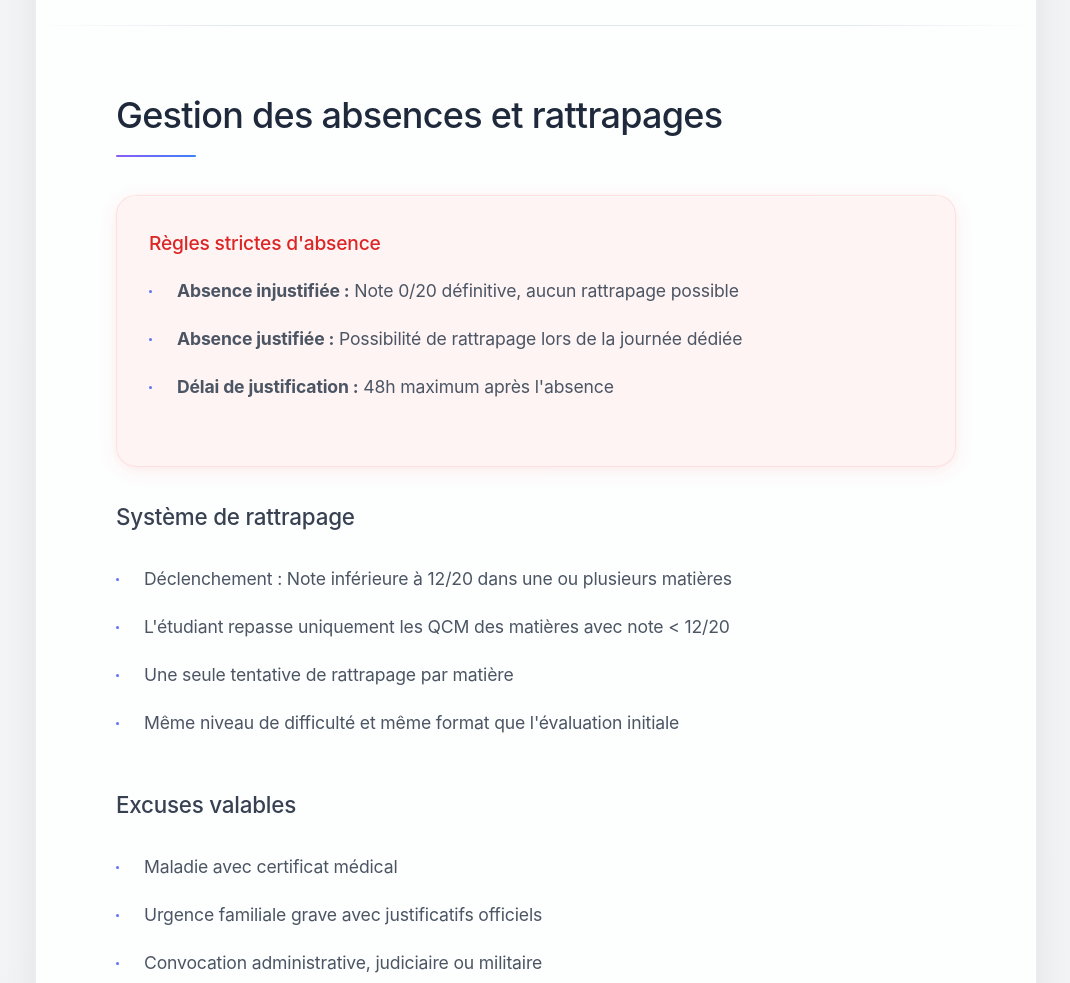
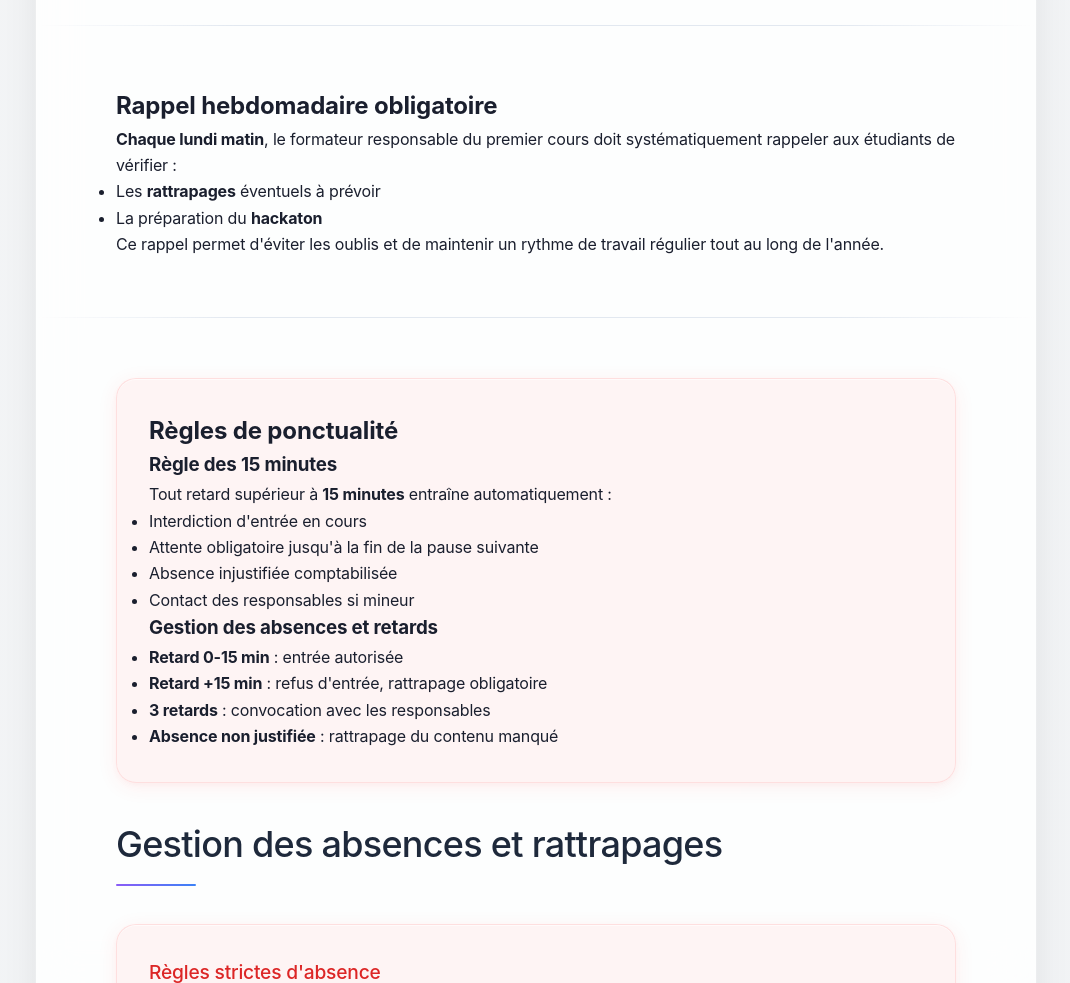
Before and after one commit to adamfrance/djfhlsHFKLjsdhfluh3d1f6s5DF135d1sf654DSF321df65D3F2165df3SD1F65df1, a plain HTML site: page docs/index.html in a window 1280 px wide. Shown: the part 7680-8663 px from the top of the page, without its empty margins (104-1174 px from the left). Drawn offline with Linux system fonts and the light colour scheme.

Commit message:
Update index.html

```diff
--- a/docs/index.html
+++ b/docs/index.html
@@ -782,6 +782,40 @@
                 </div>
             </div>
 
+
+<div class="section">
+    <h2>Rappel hebdomadaire obligatoire</h2>
+
+    <p><strong>Chaque lundi matin</strong>, le formateur responsable du premier cours doit systématiquement rappeler aux étudiants de vérifier :</p>
+    <ul>
+        <li>Les <strong>rattrapages</strong> éventuels à prévoir</li>
+        <li>La préparation du <strong>hackaton</strong></li>
+    </ul>
+
+    <p>Ce rappel permet d'éviter les oublis et de maintenir un rythme de travail régulier tout au long de l'année.</p>
+</div>
+
+<div class="important">
+    <h2>Règles de ponctualité</h2>
+
+    <h3>Règle des 15 minutes</h3>
+    <p>Tout retard supérieur à <strong>15 minutes</strong> entraîne automatiquement :</p>
+    <ul>
+        <li>Interdiction d'entrée en cours</li>
+        <li>Attente obligatoire jusqu'à la fin de la pause suivante</li>
+        <li>Absence injustifiée comptabilisée</li>
+        <li>Contact des responsables si mineur</li>
+    </ul>
+
+    <h3>Gestion des absences et retards</h3>
+    <ul>
+        <li><strong>Retard 0-15 min</strong> : entrée autorisée</li>
+        <li><strong>Retard +15 min</strong> : refus d'entrée, rattrapage obligatoire</li>
+        <li><strong>3 retards</strong> : convocation avec les responsables</li>
+        <li><strong>Absence non justifiée</strong> : rattrapage du contenu manqué</li>
+    </ul>
+</div>
+
             <!-- GESTION DES ABSENCES ET RATTRAPAGES -->
             <div class="section">
                 <h2 class="section-title">Gestion des absences et rattrapages</h2>
```
